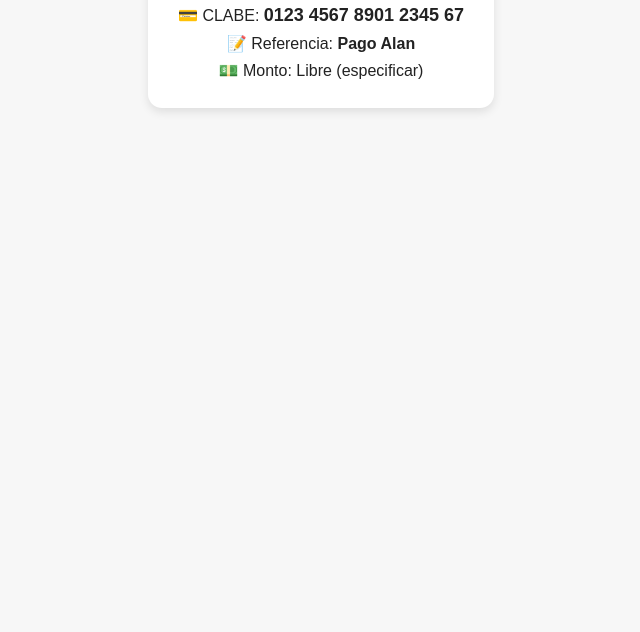
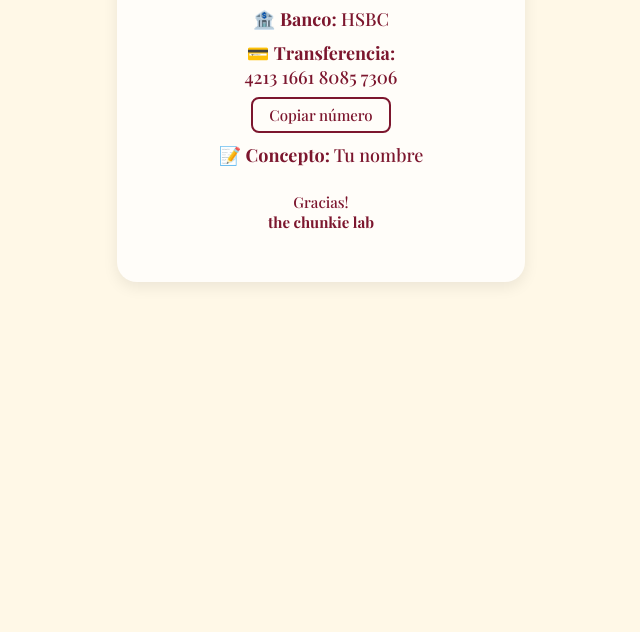
Before and after one commit to Sk8dreamsJoyDivision/chunkie-lab-pay, a plain HTML site: page index.html in a window 1280 px wide. Shown: the part 168-800 px from the top of the page, without its empty margins (319-959 px from the left). Drawn offline with nearby package versions, Linux system fonts and the light colour scheme.

Commit message:
Update index.html

```diff
--- a/index.html
+++ b/index.html
@@ -3,36 +3,99 @@
 <head>
 <meta charset="UTF-8">
 <meta name="viewport" content="width=device-width, initial-scale=1.0">
-<title>Información de Pago</title>
+<title>Información de Pago – the chunkie lab</title>
+<link href="https://fonts.googleapis.com/css2?family=Playfair+Display:wght@500;700&display=swap" rel="stylesheet">
 <style>
   body {
-    font-family: Arial, sans-serif;
-    background: #f7f7f7;
-    color: #222;
+    font-family: 'Playfair Display', serif;
+    background-color: #FFF8E7;
+    color: #7C162E;
     text-align: center;
-    padding: 40px;
+    padding: 50px 20px;
   }
+
   .card {
-    background: white;
+    background: #FFFDF9;
     display: inline-block;
-    padding: 20px 30px;
-    border-radius: 14px;
-    box-shadow: 0 4px 10px rgba(0,0,0,0.1);
-    max-width: 350px;
+    padding: 40px 60px;
+    border-radius: 20px;
+    box-shadow: 0 5px 15px rgba(0,0,0,0.08);
+    max-width: 420px;
   }
-  h1 { color: #1a73e8; font-size: 20px; }
-  p { margin: 8px 0; font-size: 16px; }
-  .clabe { font-weight: bold; font-size: 18px; }
+
+  h1 {
+    font-size: 26px;
+    margin-bottom: 25px;
+    font-weight: 700;
+  }
+
+  p {
+    margin: 10px 0;
+    font-size: 18px;
+  }
+
+  .label {
+    font-weight: bold;
+  }
+
+  button {
+    margin-top: 8px;
+    padding: 6px 16px;
+    border: 2px solid #7C162E;
+    border-radius: 8px;
+    background: transparent;
+    color: #7C162E;
+    cursor: pointer;
+    font-family: inherit;
+    font-size: 15px;
+    transition: all 0.2s ease;
+  }
+
+  button:hover {
+    background: #7C162E;
+    color: #FFF8E7;
+  }
+
+  .copied {
+    background: #4CAF50 !important;
+    border-color: #4CAF50 !important;
+    color: white !important;
+  }
+
+  .footer {
+    margin-top: 25px;
+    font-size: 15px;
+  }
 </style>
 </head>
 <body>
   <div class="card">
     <h1>💰 Información de Pago</h1>
-    <p>🏦 Banco: <strong>BBVA México</strong></p>
-    <p>👤 Nombre: <strong>Alan Hernández</strong></p>
-    <p>💳 CLABE: <span class="clabe">0123 4567 8901 2345 67</span></p>
-    <p>📝 Referencia: <strong>Pago Alan</strong></p>
-    <p>💵 Monto: Libre (especificar)</p>
+
+    <p>🏦 <span class="label">Banco:</span> HSBC</p>
+
+    <p>💳 <span class="label">Transferencia:</span><br>
+      <span id="transfer">4213 1661 8085 7306</span><br>
+      <button onclick="copyText('transfer', this)">Copiar número</button>
+    </p>
+
+    <p>📝 <span class="label">Concepto:</span> Tu nombre</p>
+
+    <p class="footer">Gracias!<br><strong>the chunkie lab</strong></p>
   </div>
+
+<script>
+function copyText(id, btn) {
+  const el = document.getElementById(id);
+  navigator.clipboard.writeText(el.textContent.trim());
+  const old = btn.textContent;
+  btn.textContent = "¡Copiado!";
+  btn.classList.add("copied");
+  setTimeout(() => {
+    btn.textContent = old;
+    btn.classList.remove("copied");
+  }, 1500);
+}
+</script>
 </body>
 </html>
```
